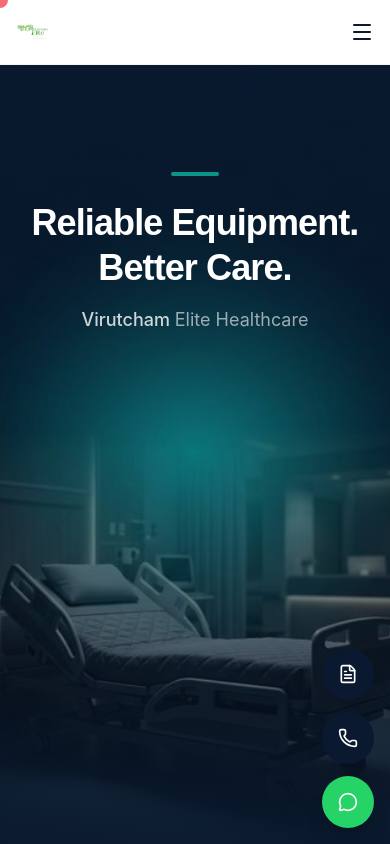
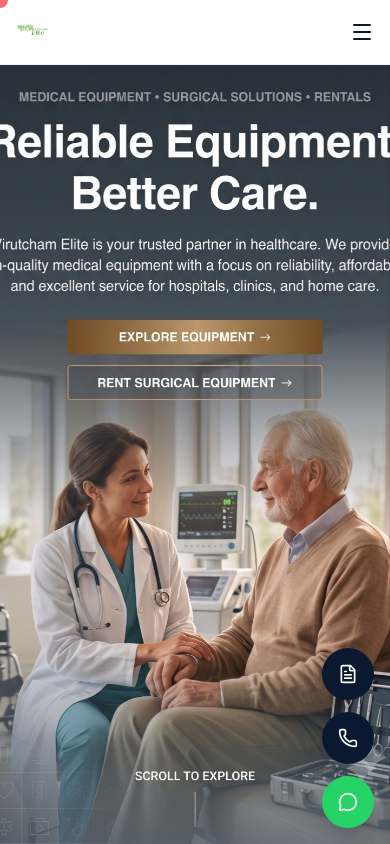
Before and after one commit to vinothwrk001-ux/Virutcham, a React (Vite) app: page / in a window 390 px wide. Shown: the top 844 px of the page. Built offline with nearby package versions, Linux system fonts and the light colour scheme.

Commit message:
error solvedddd

```diff
--- a/src/sections/Hero.jsx
+++ b/src/sections/Hero.jsx
@@ -1,7 +1,7 @@
 import { useRef } from 'react';
 import { motion, useScroll, useTransform } from 'framer-motion';
 import heroImage from '../assets/Home Banner.png';
-import mobileBg from '../assets/Mobile Background.png';
+import mobileBanner from '../assets/Mobile Banner.jpeg';
 
 export default function Hero() {
   const containerRef = useRef(null);
@@ -23,32 +23,17 @@ export default function Hero() {
     >
       {/* ── MOBILE BANNER (hidden on md+) ── */}
       <motion.div
-        className="absolute inset-0 z-0 md:hidden flex flex-col items-center pt-24 px-6 text-center"
+        className="absolute inset-0 z-0 md:hidden"
         style={{ opacity, scale }}
         initial={{ scale: 1.04 }}
         animate={{ scale: 1 }}
         transition={{ duration: 1.5, ease: "easeOut" }}
       >
-        <div className="absolute inset-0 z-0 bg-primary/20">
-          <img
-            src={mobileBg}
-            alt="Virutcham Elite Mobile Background"
-            className="w-full h-full object-cover object-bottom"
-          />
-          {/* Subtle gradient overlay to make text pop even more */}
-          <div className="absolute inset-0 bg-gradient-to-b from-[#0A192F]/80 via-transparent to-[#0A192F]/90" />
-        </div>
-
-        <div className="relative z-10 flex flex-col items-center w-full mt-4">
-          <div className="w-12 h-1 bg-accent mb-6 rounded-full" />
-          <h1 className="text-4xl sm:text-5xl font-bold tracking-tight leading-tight mb-4 text-white">
-            Reliable Equipment.<br/>
-            <span className="text-white">Better Care.</span>
-          </h1>
-          <p className="text-lg sm:text-xl text-white/80 font-medium">
-            Virutcham <span className="text-white/60 font-normal">Elite Healthcare</span>
-          </p>
-        </div>
+        <img
+          src={mobileBanner}
+          alt="Virutcham Elite Mobile Banner"
+          className="w-full h-full object-cover object-bottom"
+        />
       </motion.div>
 
       {/* ── DESKTOP BANNER (hidden below md) ── */}
```
Also changed, not shown: WhatsApp Image 2026-09-04 at 5.38.04 PM.jpeg (added), src/assets/Mobile Banner.jpeg (added).
